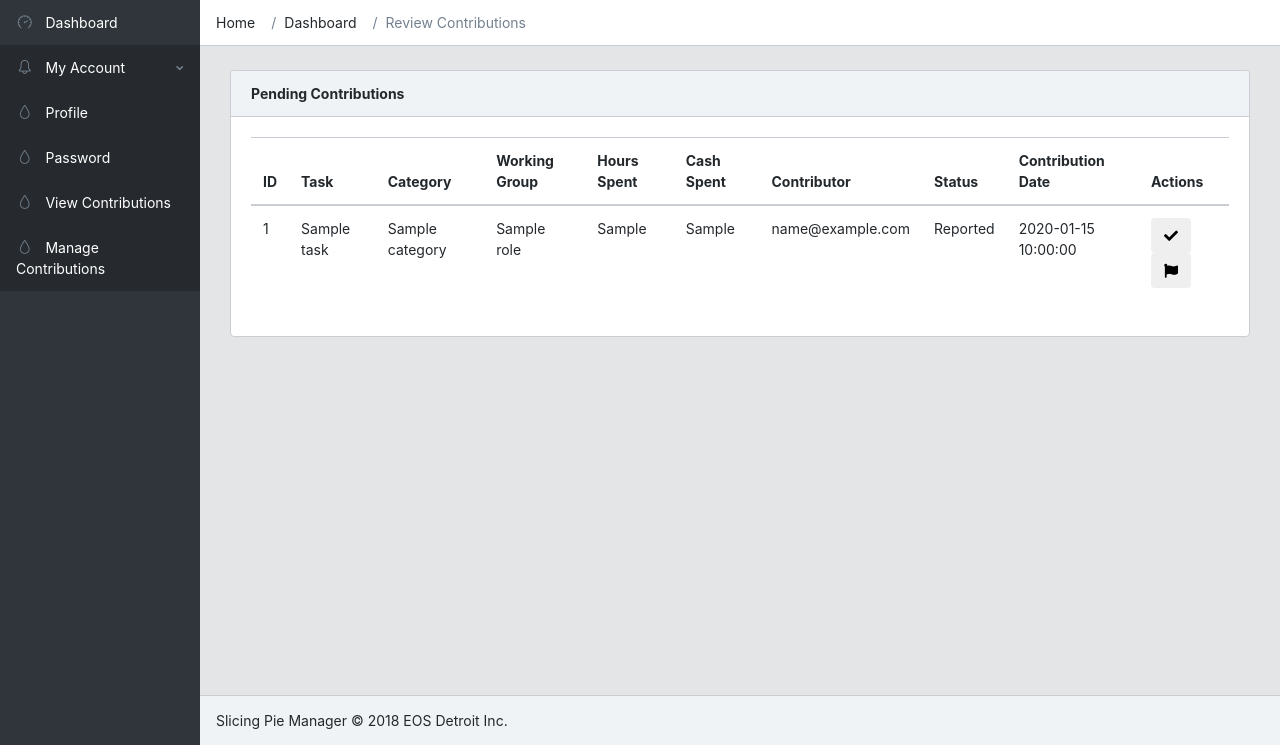
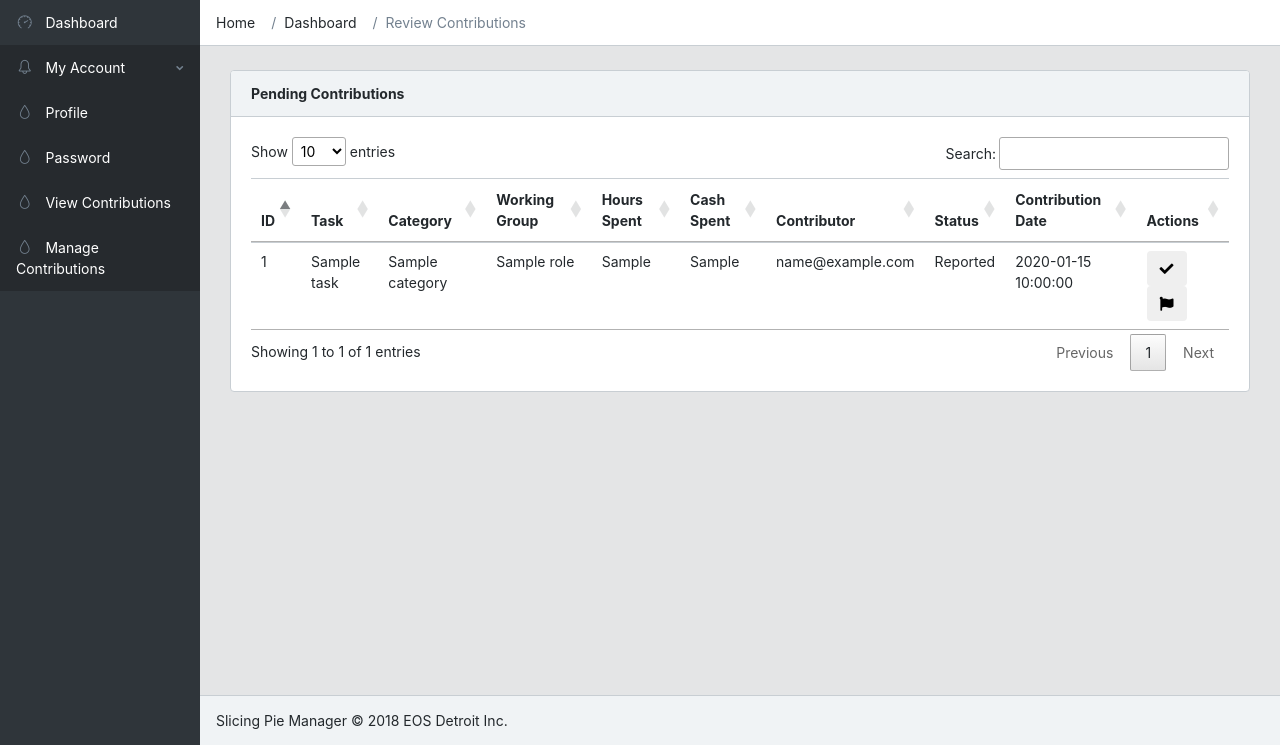
Before and after one commit to eosdetroit/slicing_pie_manager, a Flask app: template slicing_pie_manager/templates/pages/review_contributions.html in a window 1280 px wide. Shown: the part 55-800 px from the top of the page. Run offline with Flask 2, Linux system fonts and the light colour scheme; the template is opened without the code that fills it: most values are stand-ins (such as "Sample title", 1, 10 or a date in 2020); parts of the project's set-up code (start-up, migrations or seed data) failed here and were passed over; some libraries are stand-ins or nearby versions.

Commit message:
Convert to data tables.

```diff
--- a/slicing_pie_manager/templates/dark_layout.html
+++ b/slicing_pie_manager/templates/dark_layout.html
@@ -17,6 +17,8 @@
         <link href="{{ url_for('static', filename='css/simple-line-icons/css/simple-line-icons.css') }}" rel="stylesheet">
         <link href="{{ url_for('static', filename='css/style.css') }}" rel="stylesheet">
         <link href="https://cdnjs.cloudflare.com/ajax/libs/bootstrap-datetimepicker/4.17.47/css/bootstrap-datetimepicker.min.css" rel="stylesheet">
+        <link href="//cdn.datatables.net/1.10.19/css/jquery.dataTables.min.css" rel="stylesheet">
+
         {% block styles %}{% endblock %}
     </head>
     <body>
@@ -132,6 +134,8 @@
         <script src="https://code.highcharts.com/modules/exporting.js"></script>
         <script src="https://code.highcharts.com/modules/export-data.js"></script>
         <script src="https://cdnjs.cloudflare.com/ajax/libs/popper.js/1.14.4/popper.min.js"></script>
+        <script src="//cdn.datatables.net/1.10.19/js/jquery.dataTables.min.js"></script>
+
 
         <script>
             // Hide loader
@@ -139,9 +143,12 @@
                 $(".alert").fadeTo(4000, 500).slideUp(500, function(){
                     $(".alert").slideUp(500);
                 });
+                $('.datatable').DataTable();
             })();
         </script>
-        {% block scripts %}{% endblock %}
+        {% block scripts %}
+
+        {% endblock %}
       </div>
     </body>
 </html>
--- a/slicing_pie_manager/templates/pages/manage_contributions.html
+++ b/slicing_pie_manager/templates/pages/manage_contributions.html
@@ -18,7 +18,7 @@
           <strong>My Contributions</strong>
         </div>
         <div class="card-body table-responsive">
-          <table class="table">
+          <table class="table datatable">
             <thead>
               <tr>
                 <th scope="col">ID</th>
--- a/slicing_pie_manager/templates/pages/member_base.html
+++ b/slicing_pie_manager/templates/pages/member_base.html
@@ -2,11 +2,13 @@
 
 {% block content %}
 
+<div id="welcome">
+  <h2>Welcome to the Slicing Pie Manager. To report your own contributions, navigate to the <a href="{{ url_for('main.manage_contribution_page') }}">Manage Contributions</a> page.</h2>
+</div>
 <div id="pie-chart"></div>
-
 <h2>Work Rates</h2>
 <div class="table-responsive">
-  <table class="table">
+  <table class="table datatable">
     <thead>
       <tr>
         <th scope="col">ID</th>
--- a/slicing_pie_manager/templates/pages/review_contributions.html
+++ b/slicing_pie_manager/templates/pages/review_contributions.html
@@ -18,7 +18,7 @@
           <strong>Pending Contributions</strong>
         </div>
         <div class="card-body table-responsive">
-          <table class="table">
+          <table class="table datatable">
             <thead>
               <tr>
                 <th scope="col">ID</th>
--- a/slicing_pie_manager/templates/pages/view_contributions.html
+++ b/slicing_pie_manager/templates/pages/view_contributions.html
@@ -1,12 +1,13 @@
 {% extends "common/dark_base.html" %}  {# common/page_base.html extends layout.html #}
 
 {% block styles %}
+<link href="//cdn.datatables.net/1.10.19/css/jquery.dataTables.min.css" rel="stylesheet">
 {% endblock %}
 
 {% block content %}
 <h2>All Contributions</h2>
 <div class="table-responsive">
-  <table class="table">
+  <table class="table datatable">
     <thead>
       <tr>
         <th scope="col">ID</th>
@@ -40,4 +41,5 @@
 {% endblock %}
 
 {% block scripts %}
+<script src="//cdn.datatables.net/1.10.19/js/jquery.dataTables.min.js"></script>
 {% endblock %}
```
